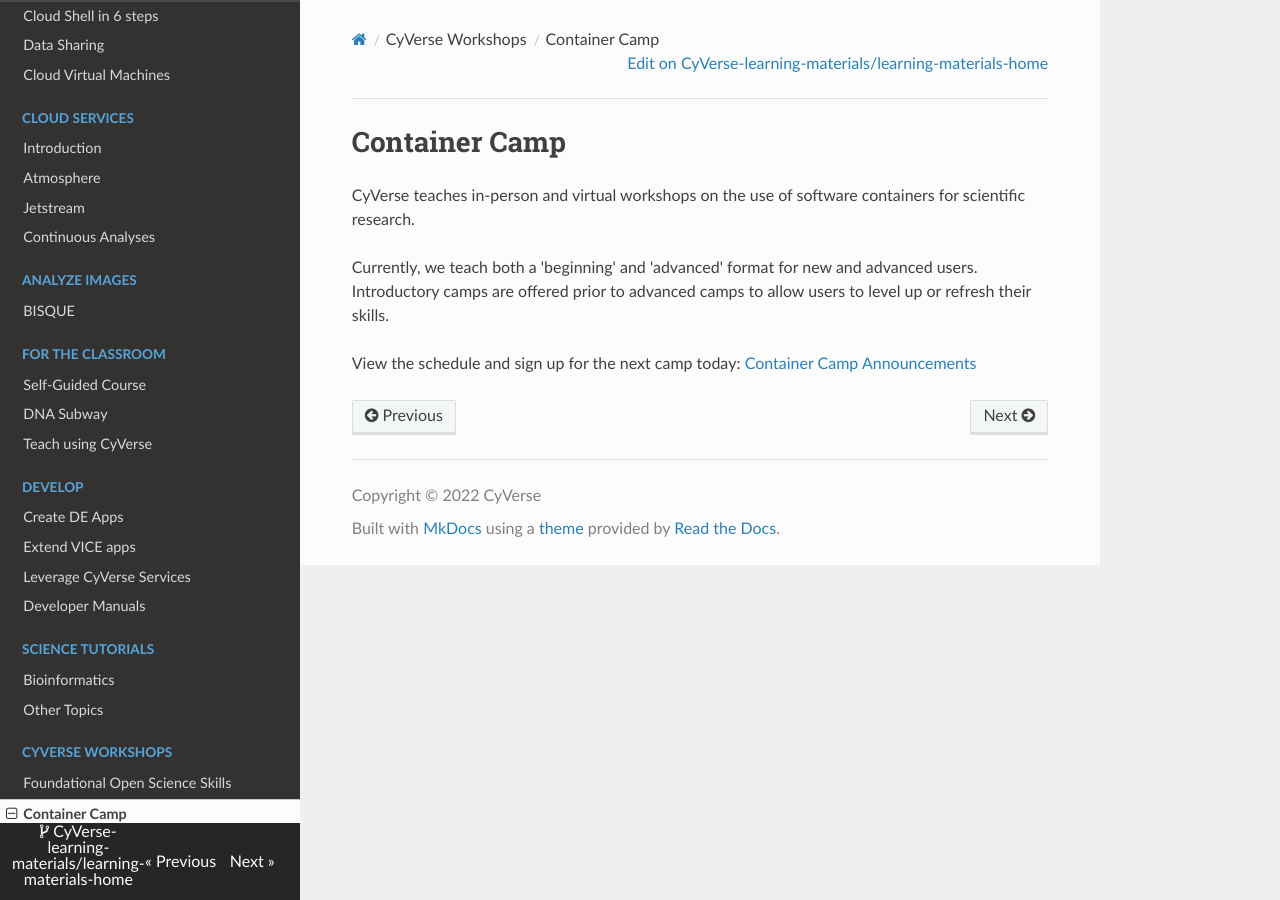
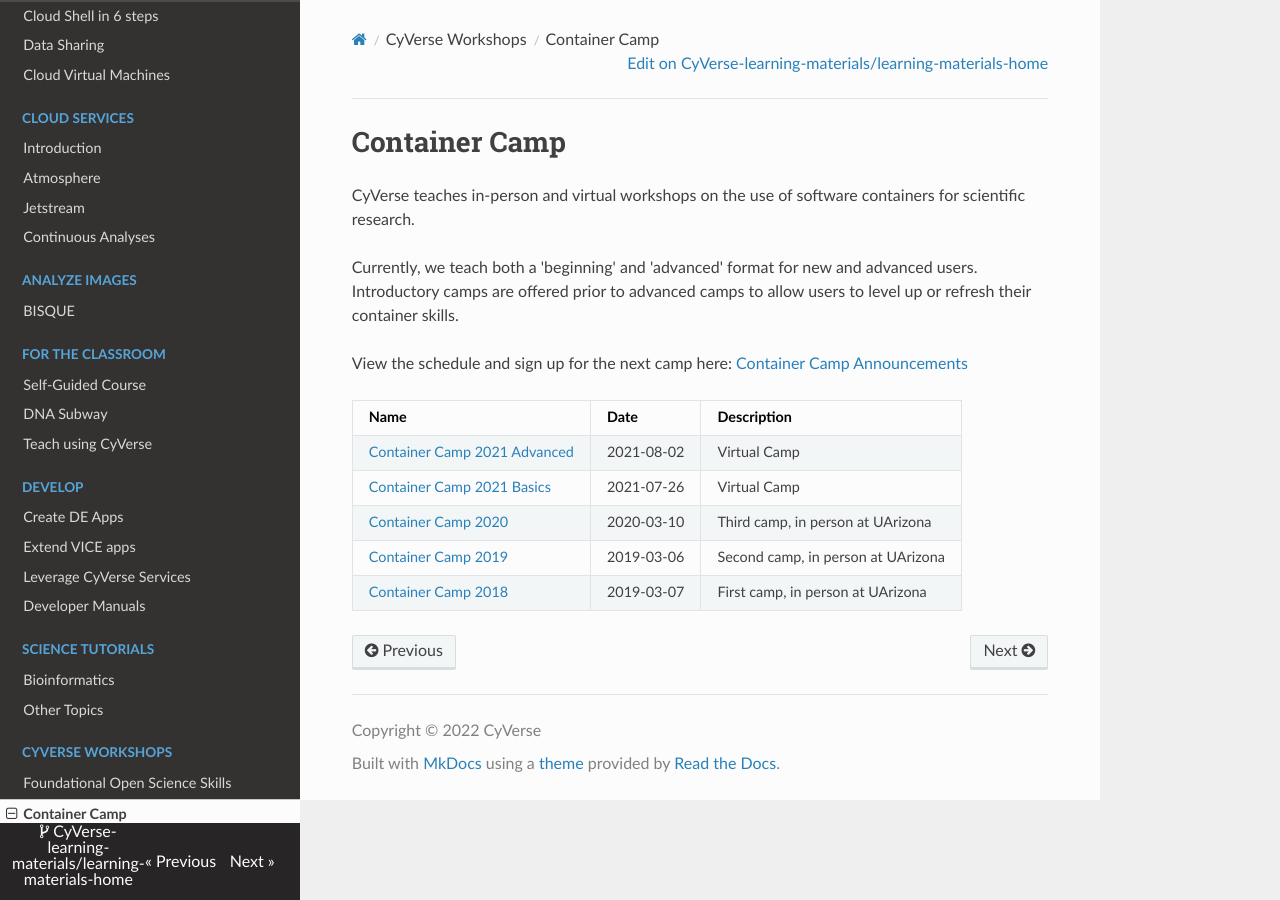
Before and after one commit to CyVerse-learning-materials/learning-materials-home, an MkDocs documentation site: the page built from docs/container_camp.md, in a window 1280 px wide. Built offline with MkDocs 1.6.1, drawn with Linux system fonts in a browser that asks for light colours; nearby versions of some CDN libraries; a script that is not in the unit is left out.

Commit message:
Update container_camp.md

```diff
--- a/docs/container_camp.md
+++ b/docs/container_camp.md
@@ -2,6 +2,14 @@
 
 CyVerse teaches in-person and virtual workshops on the use of software containers for scientific research.
 
-Currently, we teach both a 'beginning' and 'advanced' format for new and advanced users. Introductory camps are offered prior to advanced camps to allow users to level up or refresh their skills.
+Currently, we teach both a 'beginning' and 'advanced' format for new and advanced users. Introductory camps are offered prior to advanced camps to allow users to level up or refresh their container skills.
 
-View the schedule and sign up for the next camp today: [Container Camp Announcements](https://cyverse.org/cc){target=_blank}
+View the schedule and sign up for the next camp here: [Container Camp Announcements](https://cyverse.org/cc){target=_blank}
+
+| Name | Date | Description |
+|------|------|-------------|
+| [Container Camp 2021 Advanced](https://learning.cyverse.org/projects/cyverse-container-camp/en/latest/index.html) | 2021-08-02 | Virtual Camp |
+| [Container Camp 2021 Basics](https://learning.cyverse.org/projects/cyverse-container-camp/en/latest/index.html) | 2021-07-26 | Virtual Camp |
+| [Container Camp 2020](https://learning.cyverse.org/projects/Container-camp-2020/en/latest/index.html) | 2020-03-10 | Third camp, in person at UArizona |
+| [Container Camp 2019](https://learning.cyverse.org/projects/container_camp_workshop_2019/en/latest/index.html) | 2019-03-06 | Second camp, in person at UArizona |
+| [Container Camp 2018](https://cyverse-container-camp-workshop-2018.readthedocs-hosted.com/en/latest/index.html) | 2019-03-07 | First camp, in person at UArizona |
```
